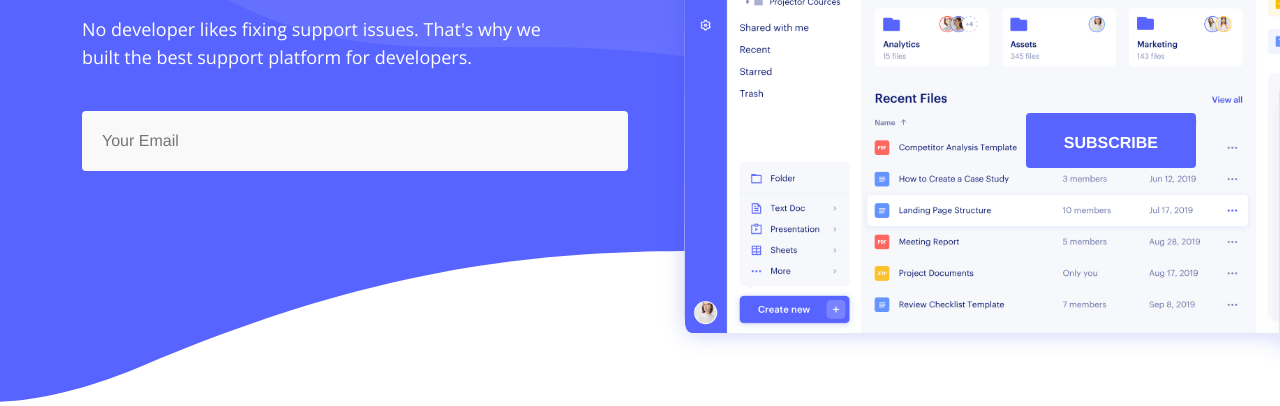
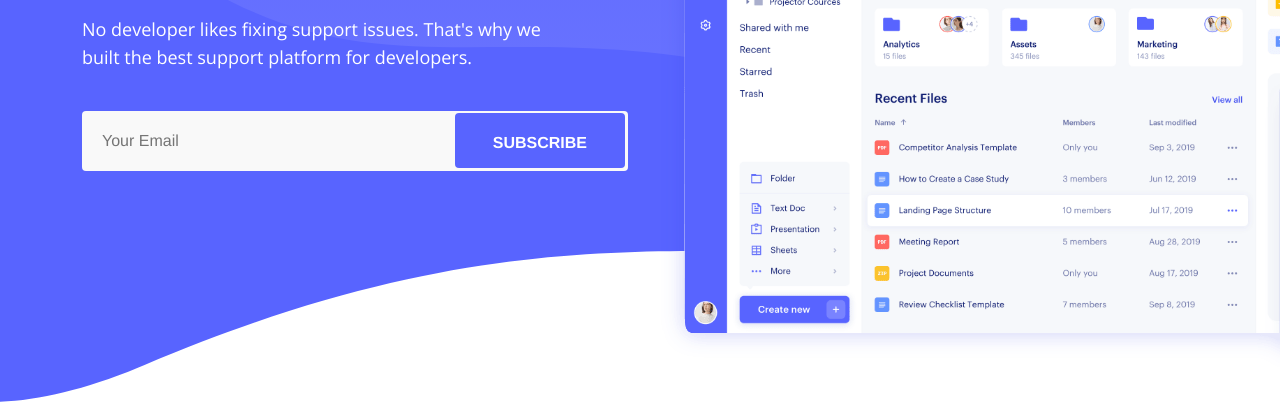
Before and after one commit to CovalAI/website, a plain HTML site: page index.html in a window 1280 px wide. Shown: the part 394-800 px from the top of the page. Drawn offline with nearby package versions, Linux system fonts and the light colour scheme.

Commit message:
fix button placement

```diff
--- a/assets/css/main.css
+++ b/assets/css/main.css
@@ -1,5 +1,9 @@
 @import url("https://fonts.googleapis.com/css2?family=Arimo:wght@400;700&family=Open+Sans&display=swap");
-.hero-section .hero-content .scroll-bottom, .feature-section .single-feature .icon, .box-style .icon, .footer .widget-wrapper .footer-widget .socials li a {
+
+.hero-section .hero-content .scroll-bottom,
+.feature-section .single-feature .icon,
+.box-style .icon,
+.footer .widget-wrapper .footer-widget .socials li a {
   display: -webkit-box;
   display: -ms-flexbox;
   display: flex;
@@ -315,10 +319,12 @@ p {
     -webkit-transform: translateY(30px);
     transform: translateY(30px);
   }
+
   50% {
     -webkit-transform: translateY(-30px);
     transform: translateY(-30px);
   }
+
   100% {
     -webkit-transform: translateY(30px);
     transform: translateY(30px);
@@ -330,10 +336,12 @@ p {
     -webkit-transform: translateY(30px);
     transform: translateY(30px);
   }
+
   50% {
     -webkit-transform: translateY(-30px);
     transform: translateY(-30px);
   }
+
   100% {
     -webkit-transform: translateY(30px);
     transform: translateY(30px);
@@ -458,30 +466,37 @@ p {
     -webkit-transform: rotate(135deg);
     transform: rotate(135deg);
   }
+
   25% {
     -webkit-transform: rotate(270deg);
     transform: rotate(270deg);
   }
+
   37.5% {
     -webkit-transform: rotate(405deg);
     transform: rotate(405deg);
   }
+
   50% {
     -webkit-transform: rotate(540deg);
     transform: rotate(540deg);
   }
+
   62.5% {
     -webkit-transform: rotate(675deg);
     transform: rotate(675deg);
   }
+
   75% {
     -webkit-transform: rotate(810deg);
     transform: rotate(810deg);
   }
+
   87.5% {
     -webkit-transform: rotate(945deg);
     transform: rotate(945deg);
   }
+
   to {
     -webkit-transform: rotate(1080deg);
     transform: rotate(1080deg);
@@ -493,30 +508,37 @@ p {
     -webkit-transform: rotate(135deg);
     transform: rotate(135deg);
   }
+
   25% {
     -webkit-transform: rotate(270deg);
     transform: rotate(270deg);
   }
+
   37.5% {
     -webkit-transform: rotate(405deg);
     transform: rotate(405deg);
   }
+
   50% {
     -webkit-transform: rotate(540deg);
     transform: rotate(540deg);
   }
+
   62.5% {
     -webkit-transform: rotate(675deg);
     transform: rotate(675deg);
   }
+
   75% {
     -webkit-transform: rotate(810deg);
     transform: rotate(810deg);
   }
+
   87.5% {
     -webkit-transform: rotate(945deg);
     transform: rotate(945deg);
   }
+
   to {
     -webkit-transform: rotate(1080deg);
     transform: rotate(1080deg);
@@ -528,10 +550,12 @@ p {
     -webkit-transform: rotate(130deg);
     transform: rotate(130deg);
   }
+
   50% {
     -webkit-transform: rotate(-5deg);
     transform: rotate(-5deg);
   }
+
   to {
     -webkit-transform: rotate(130deg);
     transform: rotate(130deg);
@@ -543,10 +567,12 @@ p {
     -webkit-transform: rotate(130deg);
     transform: rotate(130deg);
   }
+
   50% {
     -webkit-transform: rotate(-5deg);
     transform: rotate(-5deg);
   }
+
   to {
     -webkit-transform: rotate(130deg);
     transform: rotate(130deg);
@@ -558,10 +584,12 @@ p {
     -webkit-transform: rotate(-130deg);
     transform: rotate(-130deg);
   }
+
   50% {
     -webkit-transform: rotate(5deg);
     transform: rotate(5deg);
   }
+
   to {
     -webkit-transform: rotate(-130deg);
     transform: rotate(-130deg);
@@ -573,10 +601,12 @@ p {
     -webkit-transform: rotate(-130deg);
     transform: rotate(-130deg);
   }
+
   50% {
     -webkit-transform: rotate(5deg);
     transform: rotate(5deg);
   }
+
   to {
     -webkit-transform: rotate(-130deg);
     transform: rotate(-130deg);
@@ -610,7 +640,8 @@ p {
   padding: 10px 0;
 }
 
-@media only screen and (min-width: 768px) and (max-width: 991px), (max-width: 767px) {
+@media only screen and (min-width: 768px) and (max-width: 991px),
+(max-width: 767px) {
   .sticky .navbar {
     padding: 15px 0;
   }
@@ -637,7 +668,8 @@ p {
   padding: 20px 0;
 }
 
-@media only screen and (min-width: 768px) and (max-width: 991px), (max-width: 767px) {
+@media only screen and (min-width: 768px) and (max-width: 991px),
+(max-width: 767px) {
   .navbar {
     padding: 17px 0;
   }
@@ -688,7 +720,8 @@ p {
   top: -7px;
 }
 
-@media only screen and (min-width: 768px) and (max-width: 991px), (max-width: 767px) {
+@media only screen and (min-width: 768px) and (max-width: 991px),
+(max-width: 767px) {
   .navbar-collapse {
     position: absolute;
     top: 100%;
@@ -701,7 +734,8 @@ p {
   }
 }
 
-@media only screen and (min-width: 768px) and (max-width: 991px), (max-width: 767px) {
+@media only screen and (min-width: 768px) and (max-width: 991px),
+(max-width: 767px) {
   .navbar-nav {
     padding: 20px 30px;
   }
@@ -712,7 +746,8 @@ p {
   margin-left: 40px;
 }
 
-@media only screen and (min-width: 768px) and (max-width: 991px), (max-width: 767px) {
+@media only screen and (min-width: 768px) and (max-width: 991px),
+(max-width: 767px) {
   .navbar-nav .nav-item {
     margin-left: 0px;
   }
@@ -743,14 +778,16 @@ p {
   transition: all 0.3s ease-out 0s;
 }
 
-@media only screen and (min-width: 768px) and (max-width: 991px), (max-width: 767px) {
+@media only screen and (min-width: 768px) and (max-width: 991px),
+(max-width: 767px) {
   .navbar-nav .nav-item a::before {
     top: auto;
     bottom: 0;
   }
 }
 
-@media only screen and (min-width: 768px) and (max-width: 991px), (max-width: 767px) {
+@media only screen and (min-width: 768px) and (max-width: 991px),
+(max-width: 767px) {
   .navbar-nav .nav-item a {
     display: inline-block;
     padding: 6px 0px;
@@ -758,7 +795,8 @@ p {
   }
 }
 
-.navbar-nav .nav-item a:hover::before, .navbar-nav .nav-item a.active::before {
+.navbar-nav .nav-item a:hover::before,
+.navbar-nav .nav-item a.active::before {
   width: 100%;
 }
 
@@ -782,7 +820,8 @@ p {
   margin-bottom: 100px;
 }
 
-@media only screen and (min-width: 768px) and (max-width: 991px), (max-width: 767px) {
+@media only screen and (min-width: 768px) and (max-width: 991px),
+(max-width: 767px) {
   .hero-section .hero-content {
     margin-bottom: 0px;
   }
@@ -863,14 +902,16 @@ p {
   font-weight: 700;
 }
 
-@media only screen and (min-width: 768px) and (max-width: 991px), (max-width: 767px) {
+@media only screen and (min-width: 768px) and (max-width: 991px),
+(max-width: 767px) {
   .hero-section .hero-img {
     padding-top: 30px;
     padding-bottom: 50px;
   }
 }
 
-@media only screen and (min-width: 768px) and (max-width: 991px), (max-width: 767px) {
+@media only screen and (min-width: 768px) and (max-width: 991px),
+(max-width: 767px) {
   .hero-section .hero-img img {
     width: 100%;
   }
@@ -1085,7 +1126,8 @@ p {
   padding: 75px 0;
 }
 
-@media only screen and (min-width: 768px) and (max-width: 991px), (max-width: 767px) {
+@media only screen and (min-width: 768px) and (max-width: 991px),
+(max-width: 767px) {
   .about-section .about-img {
     margin-bottom: 70px;
   }
@@ -1144,7 +1186,8 @@ p {
   padding: 75px 0;
 }
 
-@media only screen and (min-width: 768px) and (max-width: 991px), (max-width: 767px) {
+@media only screen and (min-width: 768px) and (max-width: 991px),
+(max-width: 767px) {
   .about-section .about-img-2 {
     margin-bottom: 70px;
   }
@@ -2182,6 +2225,7 @@ p {
   margin-bottom: 20px;
   border-radius: 4px;
 }
+
 .subscribe-form-top button[type=submit] {
   height: 55px;
   background: #5864FF;
@@ -2194,12 +2238,34 @@ height: 55px;
   border-radius: 4px;
   cursor: pointer;
   transition: all 0.3s ease-in-out;
-    /* margin-bottom: 20px; */
-    right: 14px;
   position: absolute;
   margin-bottom: 20px;
   margin-top: 2px;
-}
+  margin-right: 15px;
+  right: 0%;
+}
+
+@media only screen and (min-width: 991px){
+  .subscribe-form-top button[type=submit] {
+    height: 55px;
+    background: #5864FF;
+    border: none;
+    outline: none;
+    color: #fff;
+    font-size: 16px;
+    font-weight: 600;
+    text-transform: uppercase;
+    border-radius: 4px;
+    cursor: pointer;
+    transition: all 0.3s ease-in-out;
+    position: absolute;
+    margin-bottom: 20px;
+    margin-top: 2px;
+    margin-right: 15px;
+    right: 50%;
+  }
+}
+
 .subscribe-form-top button[type=submit]:hover {
   background: #4962c2;
 }
```
Lines whose indentation alone changed are shown as unchanged.
